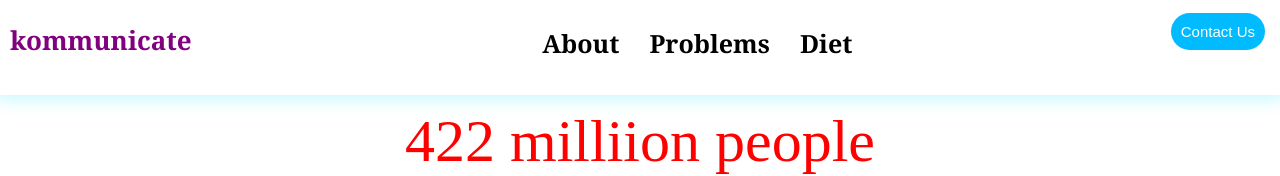
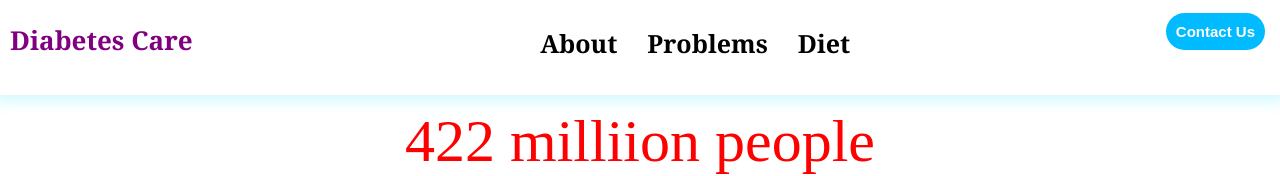
Before and after one commit to gbhatt7/Diabetes, a React (Create React App) app: page / in a window 1280 px wide. Shown: the top 176 px of the page. Built offline with nearby package versions, Linux system fonts and the light colour scheme.

Commit message:
Name changed

```diff
--- a/src/Components/Header/Header.js
+++ b/src/Components/Header/Header.js
@@ -8,7 +8,7 @@ export default function Header() {
     return (
         <header className='header' style={styleheader}>
             <div className="logo">
-                <h1>kommunicate</h1>
+                <h1>Diabetes Care</h1>
             </div>
             <nav className='navbar'>
                 <ul>
--- a/src/Components/Header/header.css
+++ b/src/Components/Header/header.css
@@ -59,6 +59,7 @@
     color: white;
     border: none;
     transition: all 0.3s 0s;
+    font-weight: bold;
 }
 .header button:hover{
     background: rgba(0, 187, 255, 0.8);
--- a/src/Components/Home/home.css
+++ b/src/Components/Home/home.css
@@ -1,6 +1,6 @@
 .homecontainer {
     background-color: none;
-    height: 100vh;
+    height: 90vh;
     width: 100%;
     align-items: center;
     justify-content: center;
```
